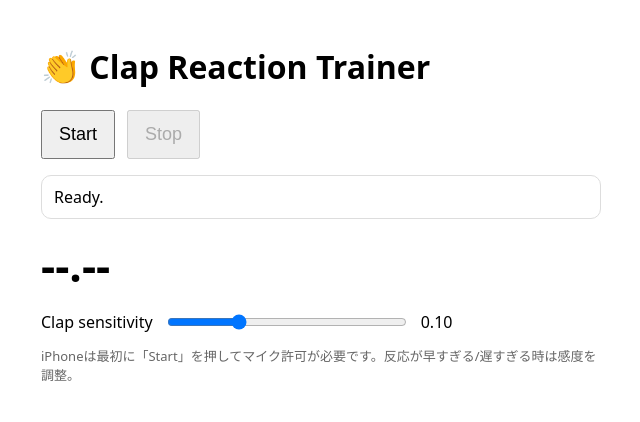
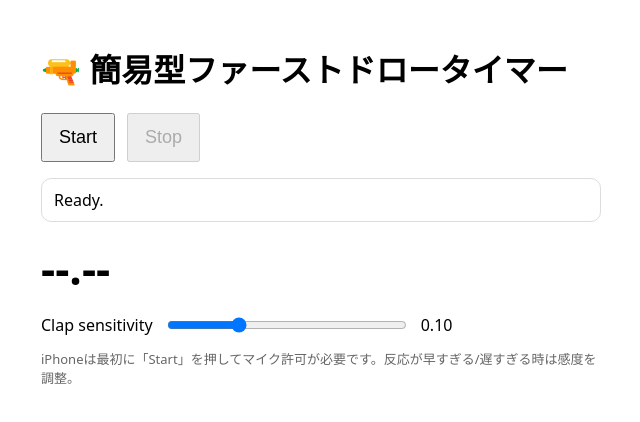
Before and after one commit to secretnaisho/ShootingTimer, a plain HTML site: page index.html in a window 1280 px wide. Shown: the whole page, without its empty margins (319-959 px from the left). Drawn offline with Linux system fonts and the light colour scheme.

Commit message:
Update index.html

```diff
--- a/index.html
+++ b/index.html
@@ -37,7 +37,7 @@
   <div class="overlay" id="whiteout"></div>
 
   <div class="card">
-    <h1>👏 Clap Reaction Trainer</h1>
+    <h1>🔫 簡易型ファーストドロータイマー</h1>
 
     <div class="row">
       <button id="startBtn">Start</button>
```
